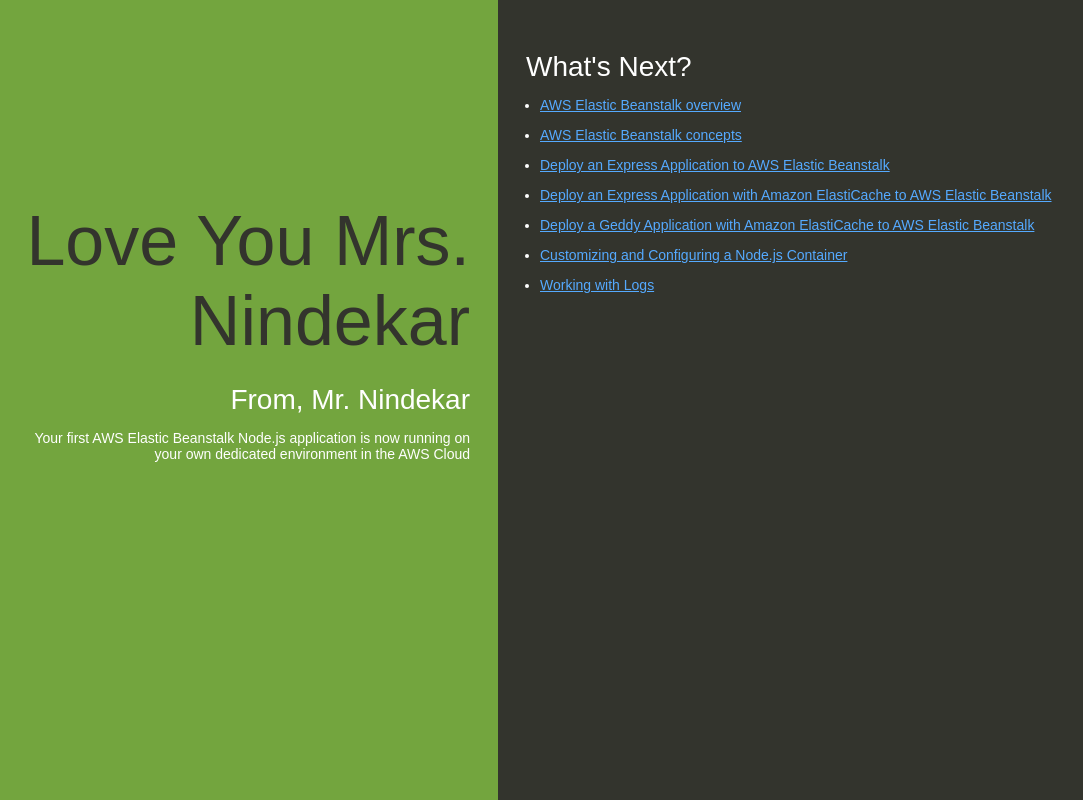
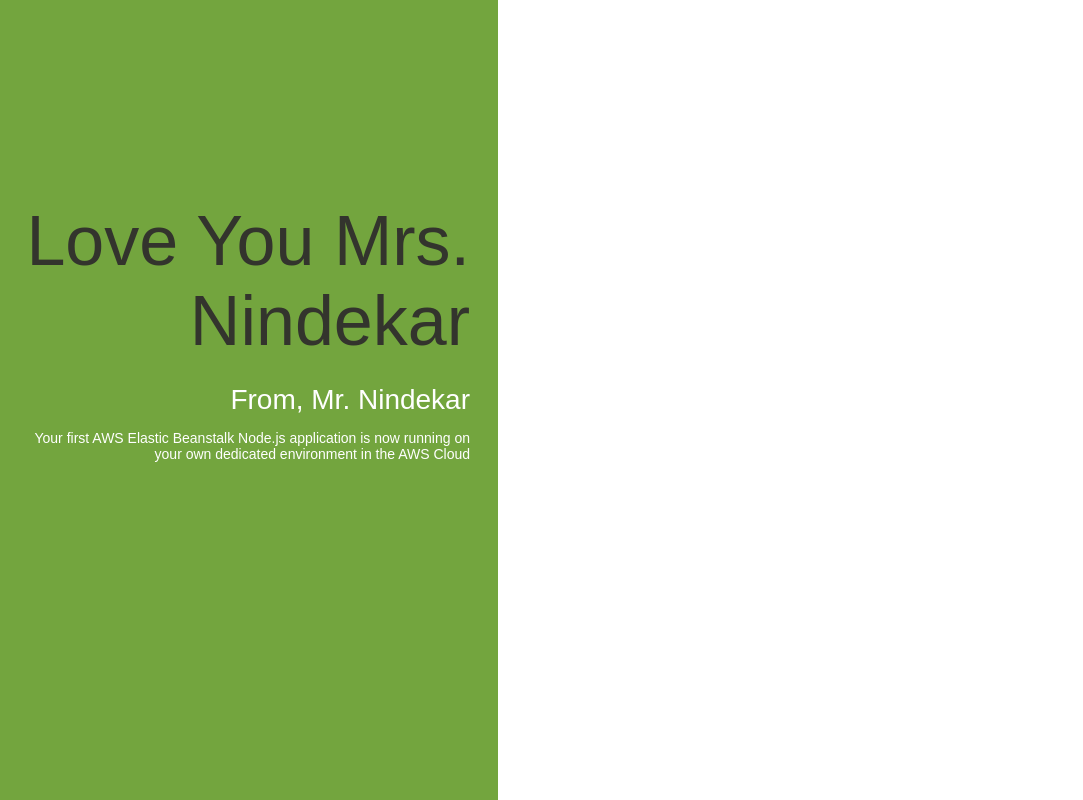
Before and after one commit to nindekarp/EthansTech, a website: page index.html in a window 1280 px wide. Shown: the whole page, without its empty margins (142-1225 px from the left). Drawn offline with Linux system fonts and the light colour scheme.

Commit message:
Version-3

```diff
--- a/index.html
+++ b/index.html
@@ -74,21 +74,9 @@
   </head>
   <body>
     <div class="textColumn">
-      <h1> Love You Mrs. Nindekar </h1>
+	  <h1> Love You Mrs. Nindekar </h1>
 	  <h2> From, Mr. Nindekar </h2>
       <p>Your first AWS Elastic Beanstalk Node.js application is now running on your own dedicated environment in the AWS Cloud</p>
     </div>
-    <div class="linksColumn">
-      <h2>What's Next?</h2>
-      <ul>
-        <li><a href="http://docs.aws.amazon.com/elasticbeanstalk/latest/dg/Welcome.html">AWS Elastic Beanstalk overview</a></li>
-        <li><a href="http://docs.aws.amazon.com/elasticbeanstalk/latest/dg/concepts.html">AWS Elastic Beanstalk concepts</a></li>
-        <li><a href="http://docs.aws.amazon.com/elasticbeanstalk/latest/dg/create_deploy_nodejs_express.html">Deploy an Express Application to AWS Elastic Beanstalk</a></li>
-        <li><a href="http://docs.aws.amazon.com/elasticbeanstalk/latest/dg/create_deploy_nodejs_express_elasticache.html">Deploy an Express Application with Amazon ElastiCache to AWS Elastic Beanstalk</a></li>
-        <li><a href="http://docs.aws.amazon.com/elasticbeanstalk/latest/dg/create_deploy_nodejs_geddy_elasticache.html">Deploy a Geddy Application with Amazon ElastiCache to AWS Elastic Beanstalk </a></li>
-        <li><a href="http://docs.aws.amazon.com/elasticbeanstalk/latest/dg/create_deploy_nodejs_custom_container.html">Customizing and Configuring a Node.js Container </a></li>
-        <li><a href="http://docs.aws.amazon.com/elasticbeanstalk/latest/dg/using-features.loggingS3.title.html">Working with Logs</a></li>
-      </ul>
-    </div>
   </body>
 </html>
```
